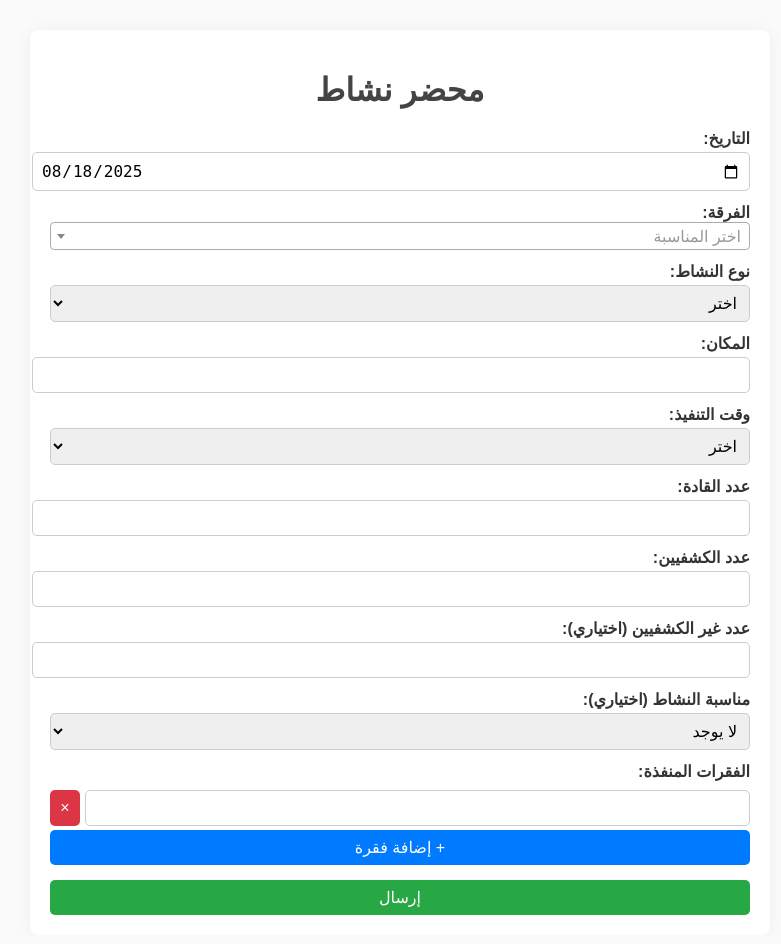
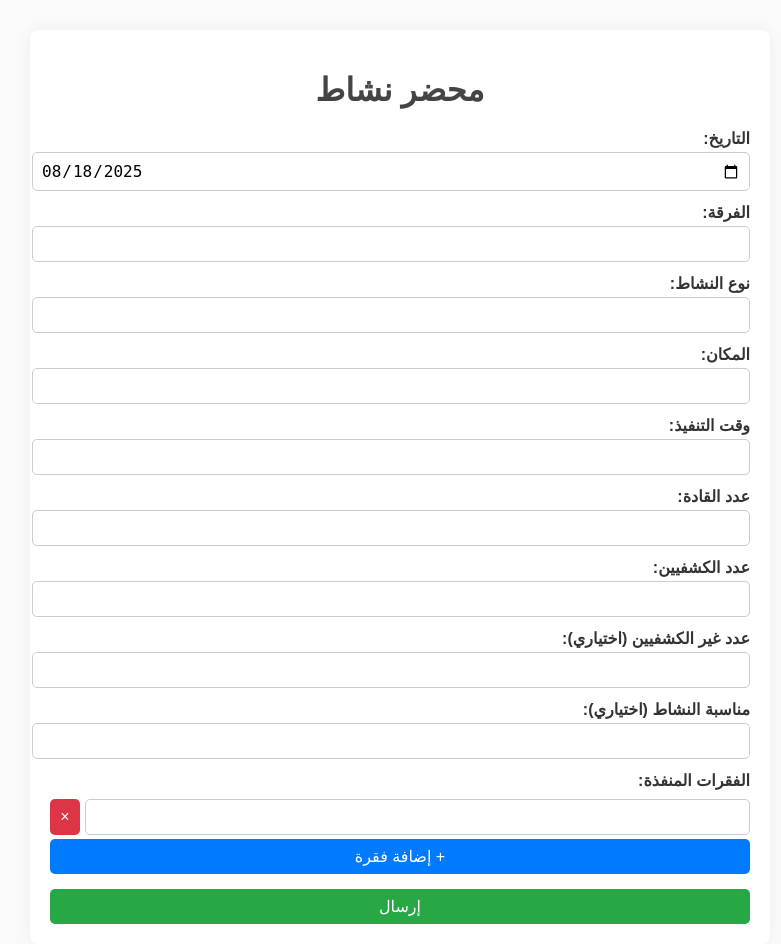
Before and after one commit to MhmdMC/Kashefe, a Flask app: page / in a window 1280 px wide. Shown: the whole page, without its empty margins (240-1021 px from the left). Before the commit the page ends 915 px from the top, so only its background shows below. Run offline with Flask 3, Linux system fonts and the light colour scheme; some libraries are stand-ins or nearby versions.

Commit message:
Update index.html

```diff
--- a/templates/index.html
+++ b/templates/index.html
@@ -1,9 +1,6 @@
 <!DOCTYPE html>
 <html lang="ar" dir="rtl">
 <head>
-    <link href="https://cdn.jsdelivr.net/npm/select2@4.1.0-rc.0/dist/css/select2.min.css" rel="stylesheet" />
-    <script src="https://code.jquery.com/jquery-3.6.0.min.js"></script>
-    <script src="https://cdn.jsdelivr.net/npm/select2@4.1.0-rc.0/dist/js/select2.min.js"></script>
     <meta charset="UTF-8">
     <meta name="viewport" content="width=device-width, initial-scale=1.0">
     <title>نموذج النشاط</title>
@@ -34,7 +31,7 @@
             margin-top: 12px;
             font-weight: bold;
         }
-        input, select, button {
+        input, button {
             width: 100%;
             padding: 8px;
             margin-top: 4px;
@@ -112,7 +109,8 @@
         <input type="date" name="date" value="{{ today }}">
 
         <label>الفرقة:</label>
-        <select id="events" name="group" required>
+        <input list="group" id="eventInput" name="group">
+        <datalist id="group" required>
             <option value="">اختر</option>
             <option>فوج الامام الباقر (ع)/ تفاحتا</option>
             <option>فوج الامام الباقر (ع)/ تفاحتا/مرحلة البراعم</option>
@@ -125,10 +123,11 @@
             <option>فوج الامام الباقر (ع)/ تفاحتا/امانة الموارد البشرية</option>
             <option>فوج الامام الباقر (ع)/ تفاحتا/امانة الاعلام</option>
             <option>فوج الامام الباقر (ع)/ تفاحتا/فرقة الخدمة المجتمعية</option>
-        </select>
+        </datalist>
 
         <label>نوع النشاط:</label>
-        <select id="events" name="activity_type" required>
+        <input list="activity_type" id="eventInput" name="activity_type">
+        <datalist id="activity_type" required>
             <option value="">اختر</option>
             <option>برنامج لصلاة الجماعة</option>
             <option>إذاعة بيان ودعوة</option>
@@ -815,20 +814,21 @@
             <option>تدريب للفرقة الفنية</option>
             <option>تنظيم نشاط صناعة المجسمات</option>
             <option>تنظيم نشاط للرسومات</option>
-        </select>
+        </datalist>
 
         <label>المكان:</label>
         <input type="text" name="place" required>
 
         <label>وقت التنفيذ:</label>
-        <select id="events" name="time" required>
+        <input list="time" id="eventInput" name="time">
+        <datalist id="time" required>
             <option value="">اختر</option>
             <option>قبل الظهر</option>
             <option>بعد الظهر</option>
             <option>مساءً</option>
             <option>فجراً</option>
             <option>كامل اليوم</option>
-        </select>
+        </datalist>
 
         <label>عدد القادة:</label>
         <input type="number" name="leaders" required min="0">
@@ -840,7 +840,8 @@
         <input type="number" name="non_scouts" min="0">
 
         <label>مناسبة النشاط (اختياري):</label>
-        <select id="events" name="occasion">
+        <input list="occasion" id="eventInput"  name="occasion">
+        <datalist id="occasion">
             <option value="">لا يوجد</option>
             <option>ولادة الرسول(ص) وحفيده الصادق(ع) (يوم القائد)</option>
             <option>شهادة الرسول(ص) وحفيديه المجتبى(ع) والرضا(ع)</option>
@@ -900,7 +901,7 @@
             <option>وفاة أم البنين (ع)</option>
             <option>عيد الجيش</option>
             <option>ذكرى شهادة الامين العام سيد شهداء الأمة</option>
-        </select>
+        </datalist>
 
         <label>الفقرات المنفذة:</label>
         <div id="paragraphs"></div>
@@ -943,15 +944,6 @@ function moveDown(btn) {
 window.onload = function() {
     addParagraph(); // Start with one empty paragraph
 }
-
-$(document).ready(function() {
-    $('#events').select2({
-        placeholder: "اختر المناسبة",
-        allowClear: true
-    });
-});
-
-
 </script>
 
 </body>
```
